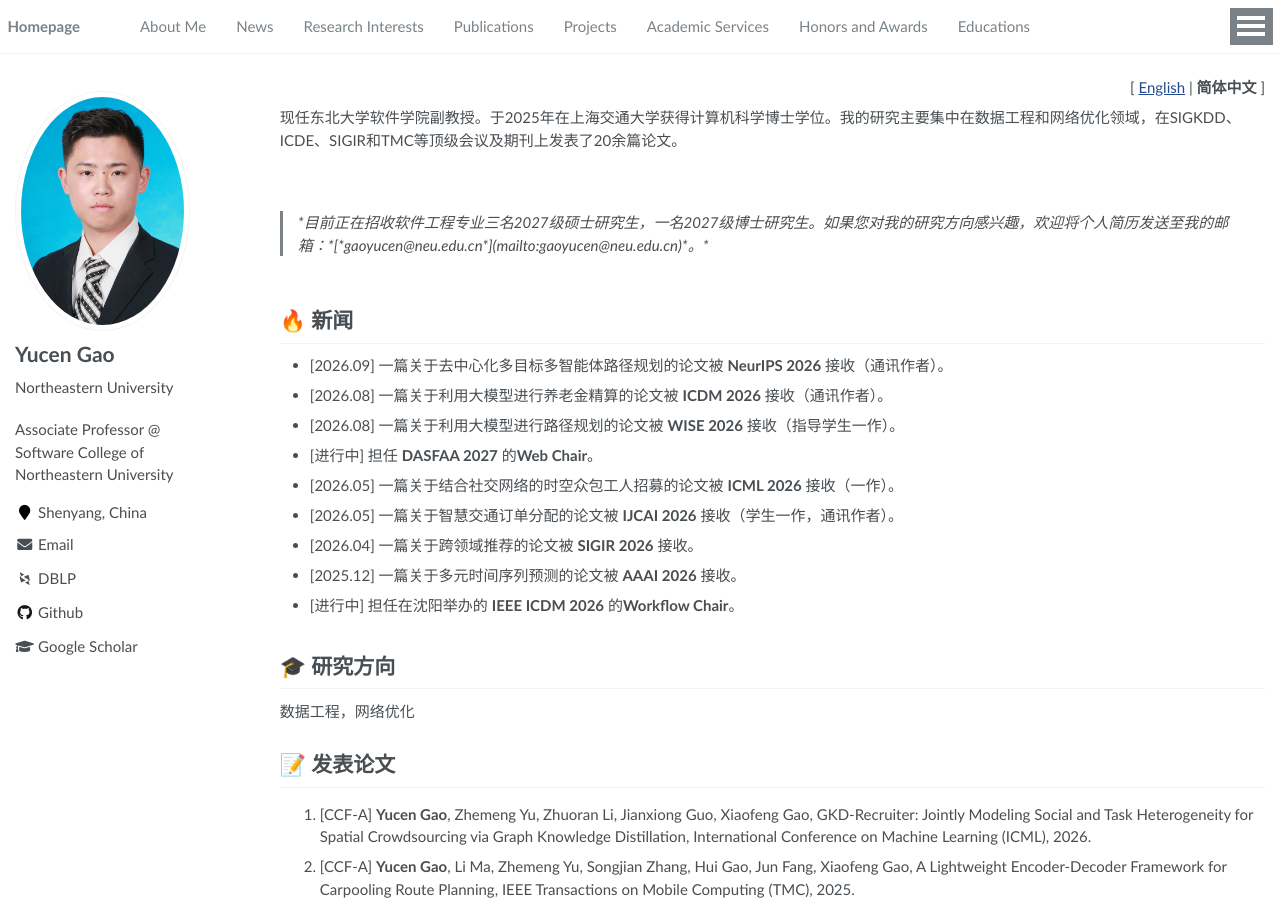
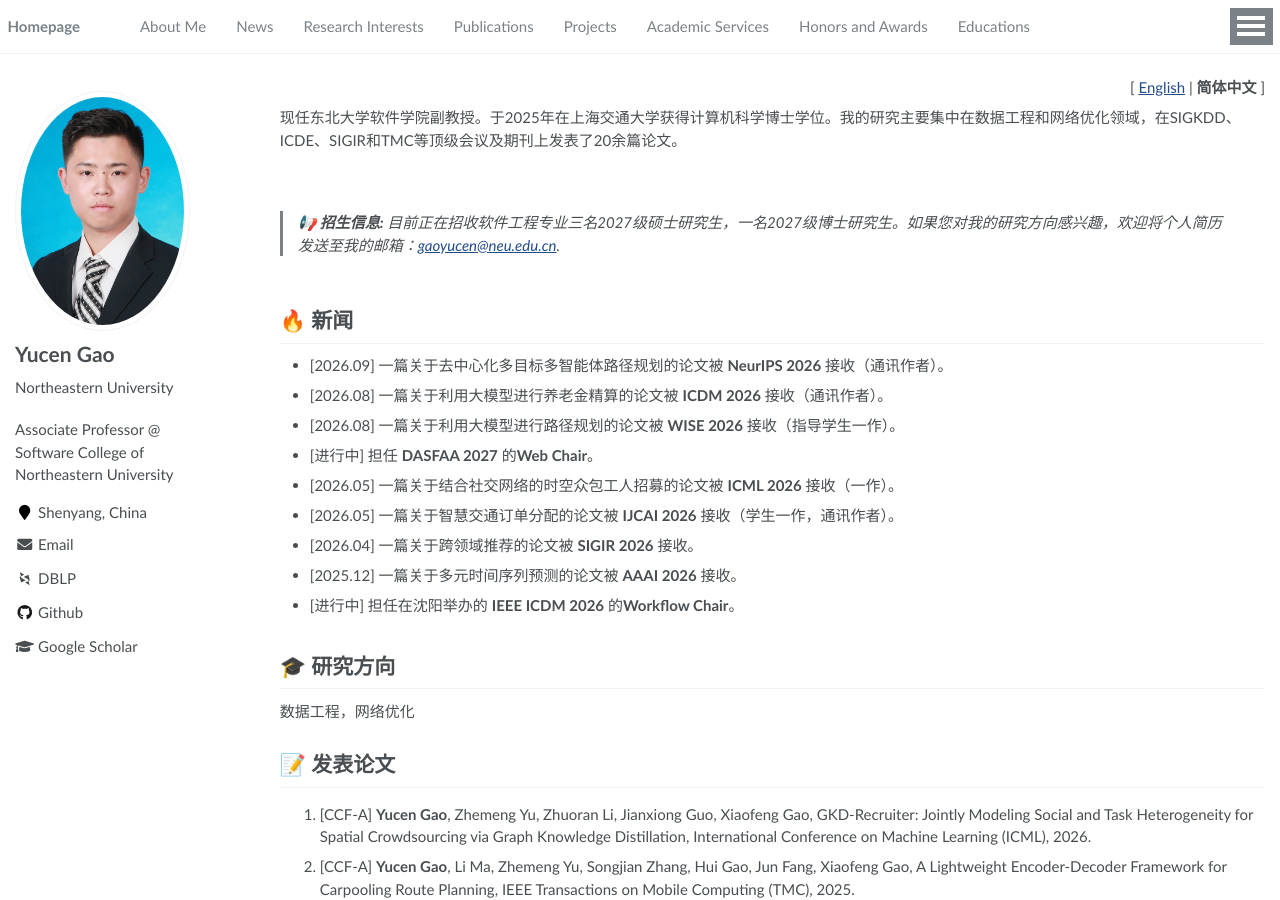
Before and after one commit to GaoYucen/GaoYucen.github.io, a Jekyll site: the page built from _pages/about-zh.md, in a window 1280 px wide and 900 px high. Built offline with Jekyll 4.4.1, drawn with Linux system fonts in a browser that asks for light colours; some web fonts are replaced.

Commit message:
Update Chinese homepage admissions notice

```diff
--- a/_pages/about-zh.md
+++ b/_pages/about-zh.md
@@ -25,7 +25,7 @@ redirect_from:
 
 <br>
 <blockquote>
-*目前正在招收软件工程专业三名2027级硕士研究生，一名2027级博士研究生。如果您对我的研究方向感兴趣，欢迎将个人简历发送至我的邮箱：*[*gaoyucen@neu.edu.cn*](mailto:gaoyucen@neu.edu.cn)*。*
+  <p><strong>📢 招生信息:</strong> 目前正在招收软件工程专业三名2027级硕士研究生，一名2027级博士研究生。如果您对我的研究方向感兴趣，欢迎将个人简历发送至我的邮箱：<a href="mailto:gaoyucen@neu.edu.cn">gaoyucen@neu.edu.cn</a>.</p>
 </blockquote>
 
 <span class='anchor' id='news'></span>
```
